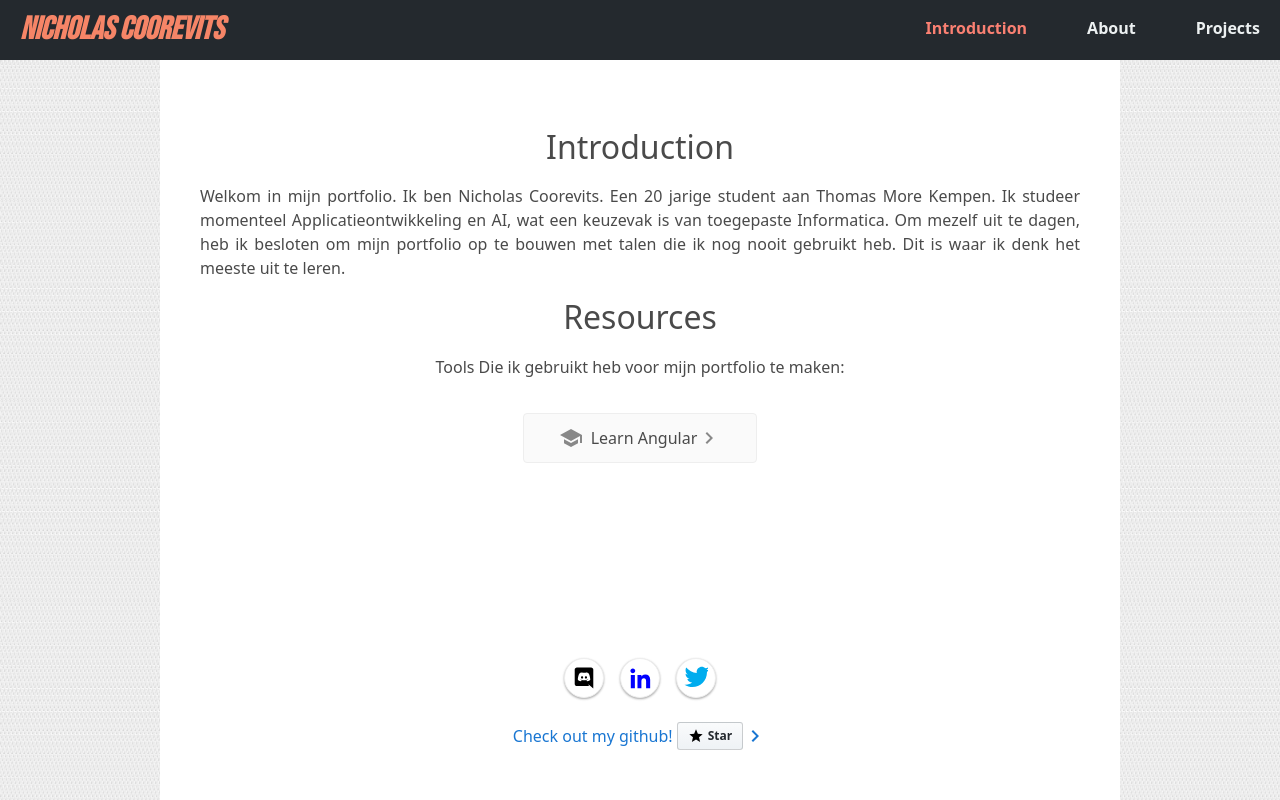
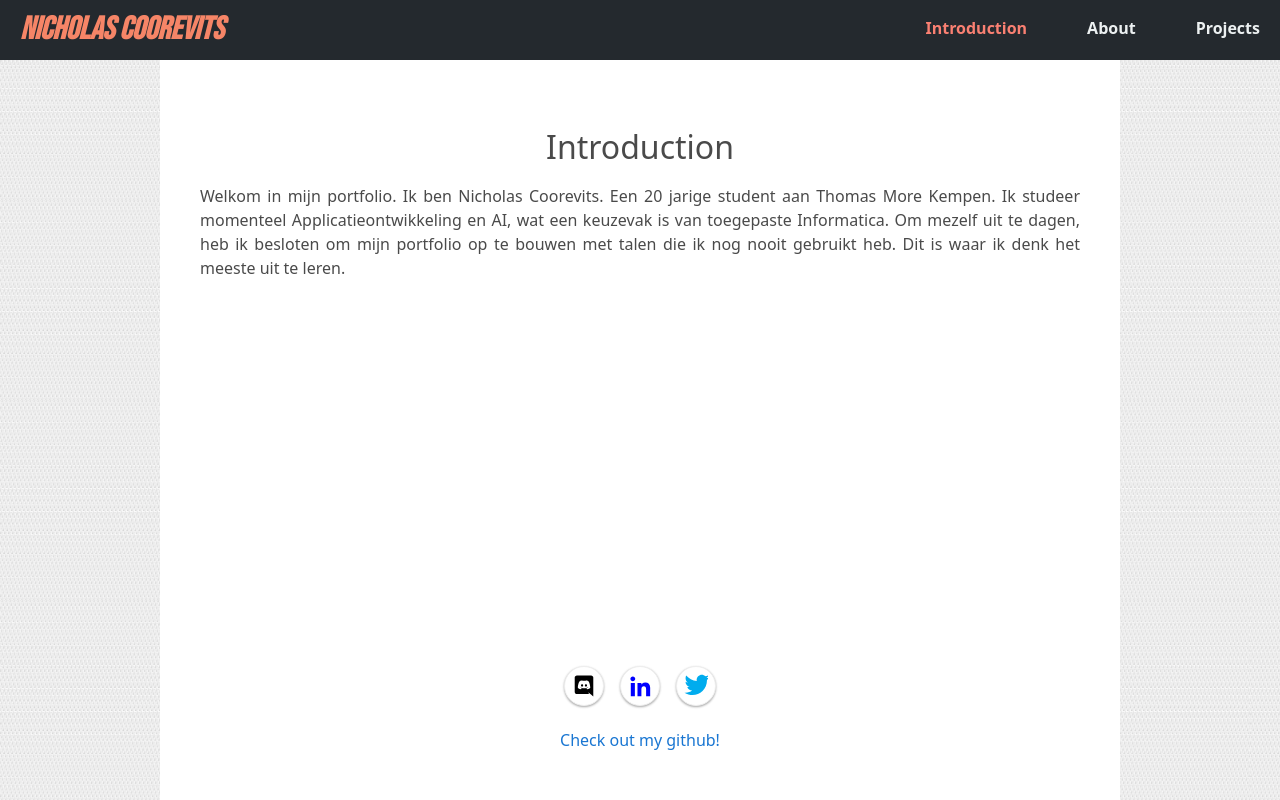
Before and after one commit to Nicholas-Coorevits/Portfolio, an Angular app: page /introduction in a window 1280 px wide. Built offline with nearby package versions, Linux system fonts and the light colour scheme.

Commit message:
intro & footer change

```diff
--- a/src/app/components/footer/footer.component.html
+++ b/src/app/components/footer/footer.component.html
@@ -42,19 +42,8 @@
 <footer class="card-container">
   <a href="https://github.com/Nicholas-Coorevits" target="_blank" rel="noopener" class="blue"> Check out my
     github!
-    <div class="github-star-badge">
-      <svg class="material-icons" xmlns="http://www.w3.org/2000/svg" width="24" height="24" viewBox="0 0 24 24">
-        <path d="M0 0h24v24H0z" fill="none"/>
-        <path d="M12 17.27L18.18 21l-1.64-7.03L22 9.24l-7.19-.61L12 2 9.19 8.63 2 9.24l5.46 4.73L5.82 21z"/>
-      </svg>
-      Star
-    </div>
   </a>
   <a href="https://github.com/Nicholas-Coorevits" target="_blank" rel="noopener">
-    <svg class="material-icons" xmlns="http://www.w3.org/2000/svg" width="24" height="24" viewBox="0 0 24 24">
-      <path d="M10 6L8.59 7.41 13.17 12l-4.58 4.59L10 18l6-6z" fill="#1976d2"/>
-      <path d="M0 0h24v24H0z" fill="none"/>
-    </svg>
   </a>
 
 </footer>
--- a/src/app/introduction/introduction.component.html
+++ b/src/app/introduction/introduction.component.html
@@ -11,22 +11,6 @@
     </p>
   </div>
 
-  <h2>Resources</h2>
-  <p>Tools Die ik gebruikt heb voor mijn portfolio te maken:</p>
-
-  <div class="card-container">
-    <a class="card" target="_blank" rel="noopener" href="https://angular.io/tutorial">
-      <svg class="material-icons" xmlns="http://www.w3.org/2000/svg" width="24" height="24" viewBox="0 0 24 24">
-        <path d="M5 13.18v4L12 21l7-3.82v-4L12 17l-7-3.82zM12 3L1 9l11 6 9-4.91V17h2V9L12 3z"/>
-      </svg>
-      <span>Learn Angular</span>
-      <svg class="material-icons" xmlns="http://www.w3.org/2000/svg" width="24" height="24" viewBox="0 0 24 24">
-        <path d="M10 6L8.59 7.41 13.17 12l-4.58 4.59L10 18l6-6z"/>
-      </svg>
-    </a>
-
-  </div>
-
 
   <!-- Terminal -->
   <!-- <div class="terminal" [ngSwitch]="selection.value">
```
